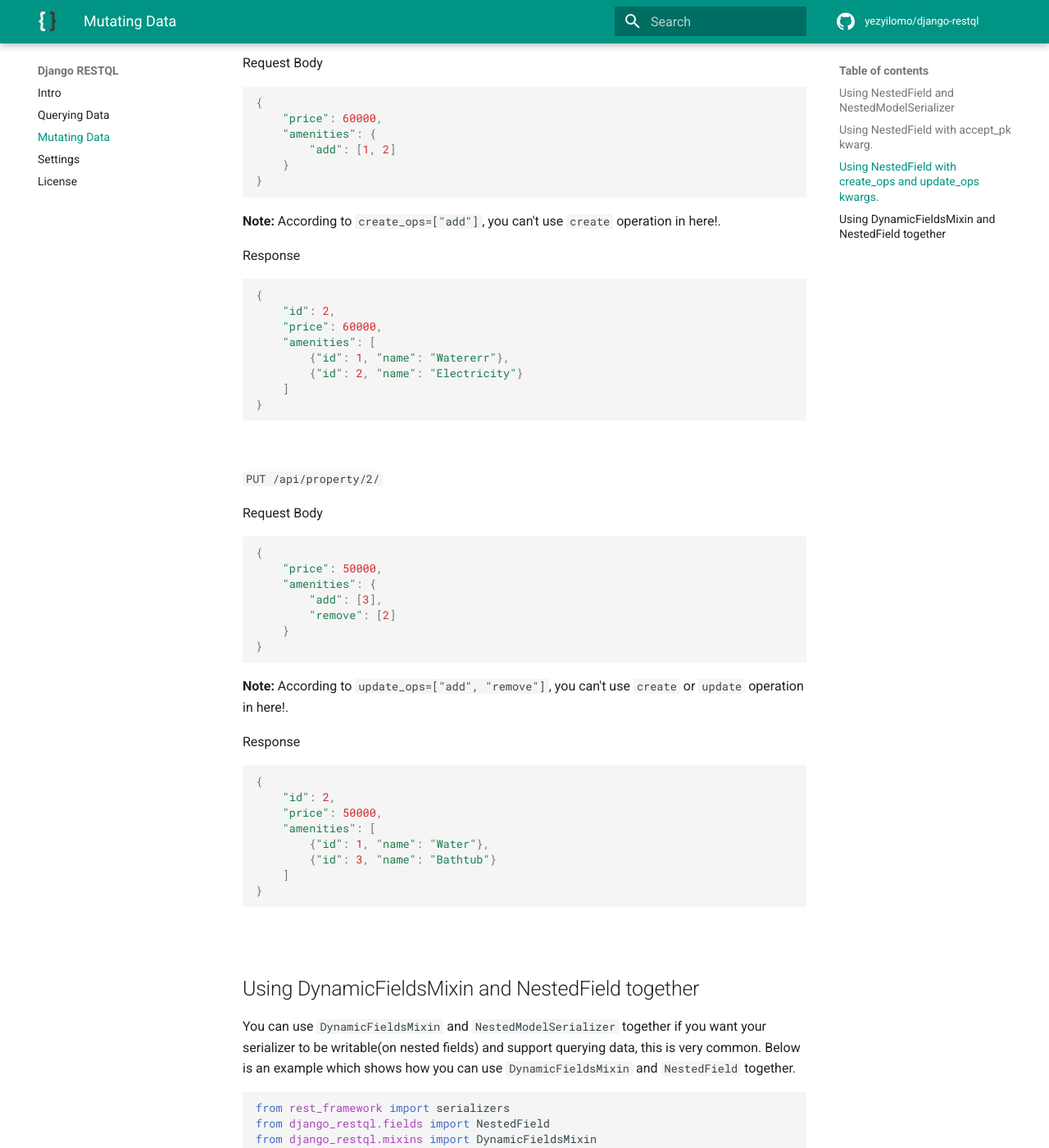
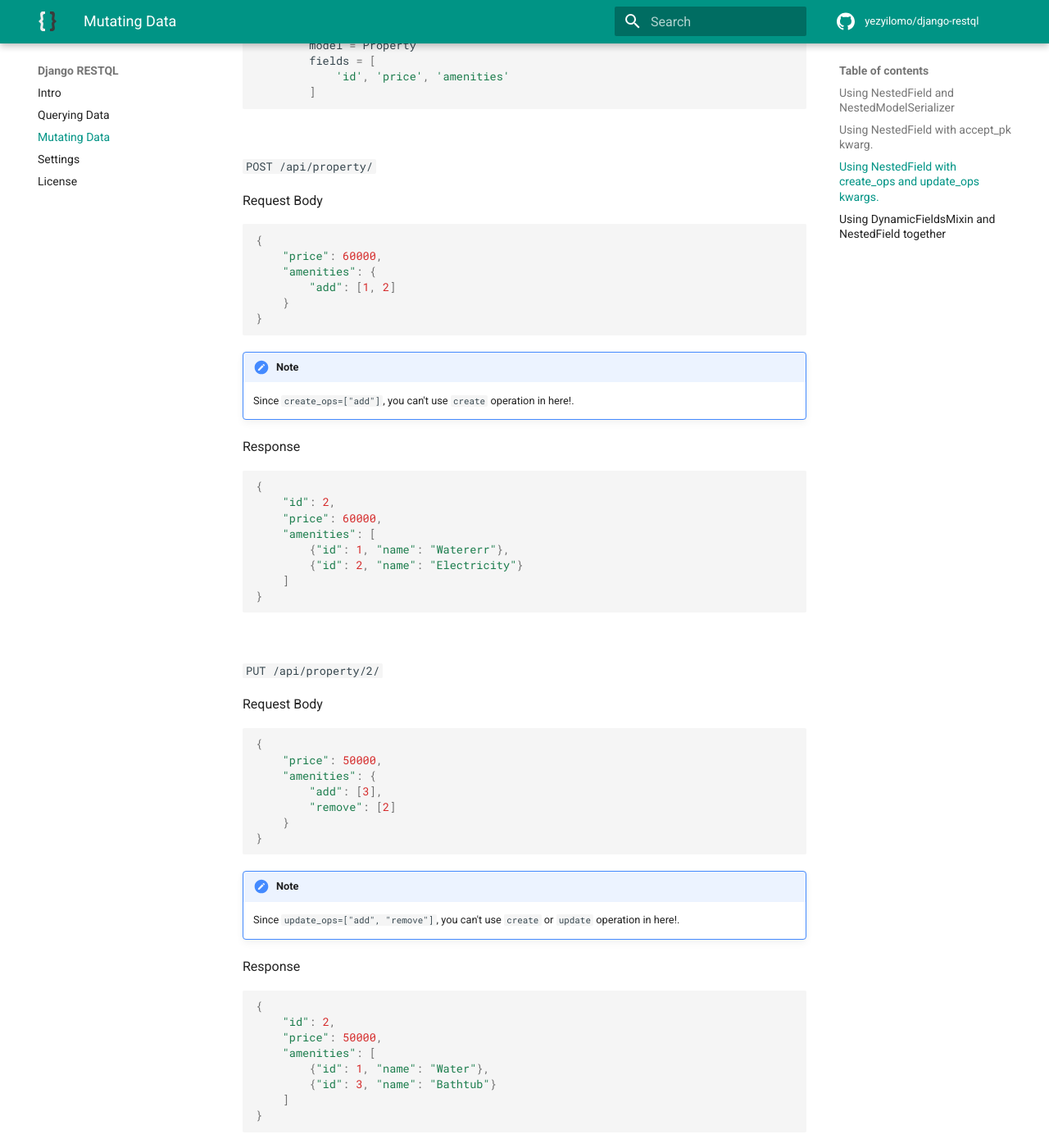
Before and after one commit to yezyilomo/django-restql, an MkDocs documentation site: the page built from docs/mutating_data.md, in a window 1280 px wide and 1400 px high, scrolled down 4951 px. Shown: the whole window at 82% size. Built offline with MkDocs 1.6.1 and Material for MkDocs 9.7.7, drawn with Linux system fonts in a browser that asks for light colours; comment, search, counter and statistics services are not loaded; some of the changed text lies outside the part shown.

Commit message:
📝Update documentation

````diff
--- a/docs/mutating_data.md
+++ b/docs/mutating_data.md
@@ -62,7 +62,8 @@ Request Body
 ```
 What's done here is pretty clear, location will be created and associated with the property created, also create operation on amenities will create amenities with values specified in a list and associate with the property, add operation will add amenity with id 3 to a list of amenities of the property.
 
-**Note:** POST for many related field supports two operations which are `create` and `add`.
+!!! note
+    POST for many related field supports two operations which are `create` and `add`.
 
 Response
 ```js
@@ -165,8 +169,8 @@ Request Body
     "location": 2
 }
 ```
-**Note:** Here location resource with id 2 is already existing, so what's done here is create new property resource and associate it with a location with id 2.
-<br>
+!!! note
+    Here location resource with id 2 is already existing, so what's done here is create new property resource and associate it with a location with id 2.
 
 Response
 ```js
@@ -227,8 +231,8 @@ Request Body
     }
 }
 ```
-**Note:** According to `create_ops=["add"]`, you can't use `create` operation in here!.
-<br>
+!!! note
+    Since `create_ops=["add"]`, you can't use `create` operation in here!.
 
 Response
 ```js
@@ -256,8 +260,8 @@ Request Body
     }
 }
 ```
-**Note:** According to `update_ops=["add", "remove"]`, you can't use `create` or `update` operation in here!.
-<br>
+!!! note
+    Since `update_ops=["add", "remove"]`, you can't use `create` or `update` operation in here!.
 
 Response
 ```js
@@ -313,7 +317,10 @@ location = NestedField(LocationSerializer, exclude=[...])
 location = NestedField(LocationSerializer, return_pk=True)
 ```
 
-**Note:** If you want to use `required=False` kwarg on `NestedField` you might want to include `allow_null=True` too if you want your nested field to be set to `null` if you haven't supplied it. For example
+
+!!! note
+    If you want to use `required=False` kwarg on `NestedField` you might want to include `allow_null=True` too if you want your nested field to be set to `null` if you haven't supplied it. For example
+
 
 ```py
 from rest_framework import serializers
````
Also changed, not shown: other parts of docs/mutating_data.md (+5 -2 lines), docs/querying_data.md (+5 -4 lines).
